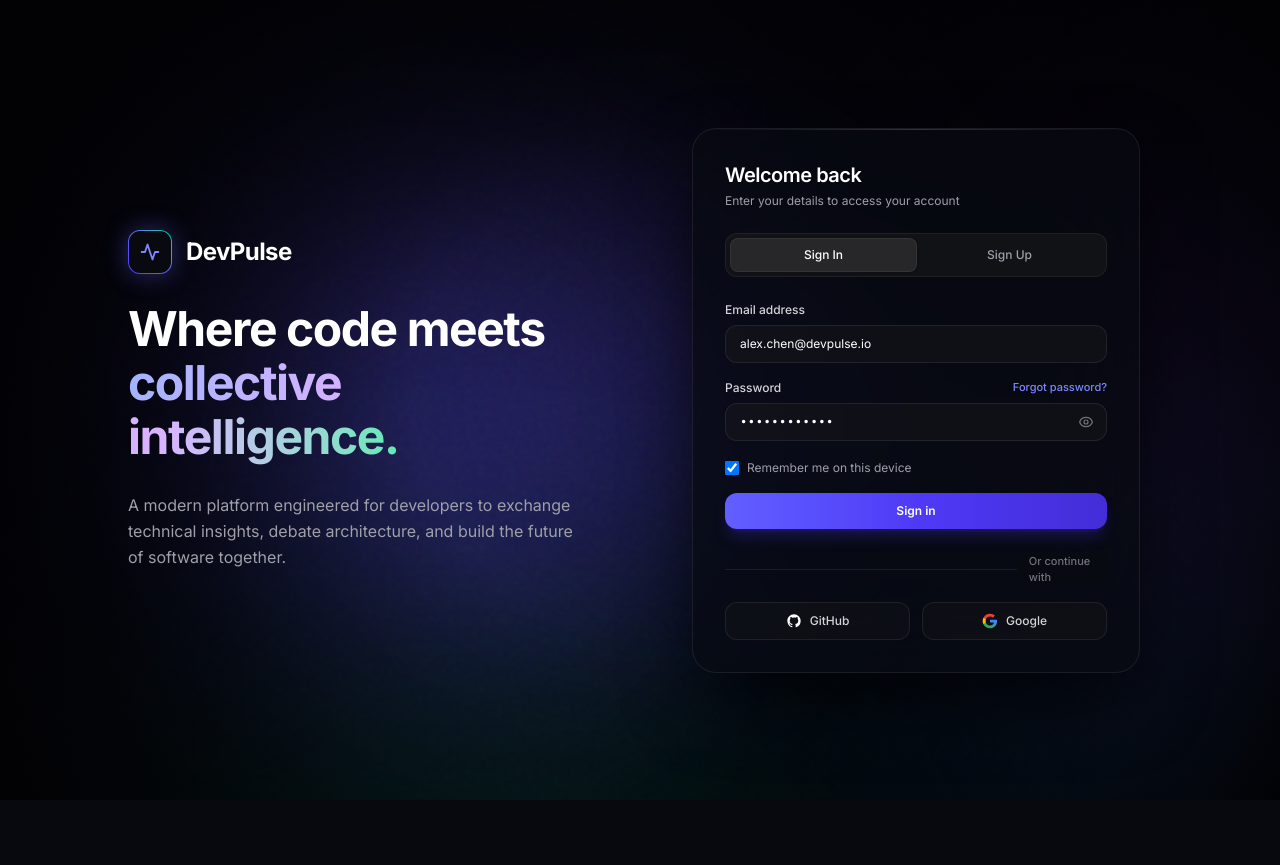
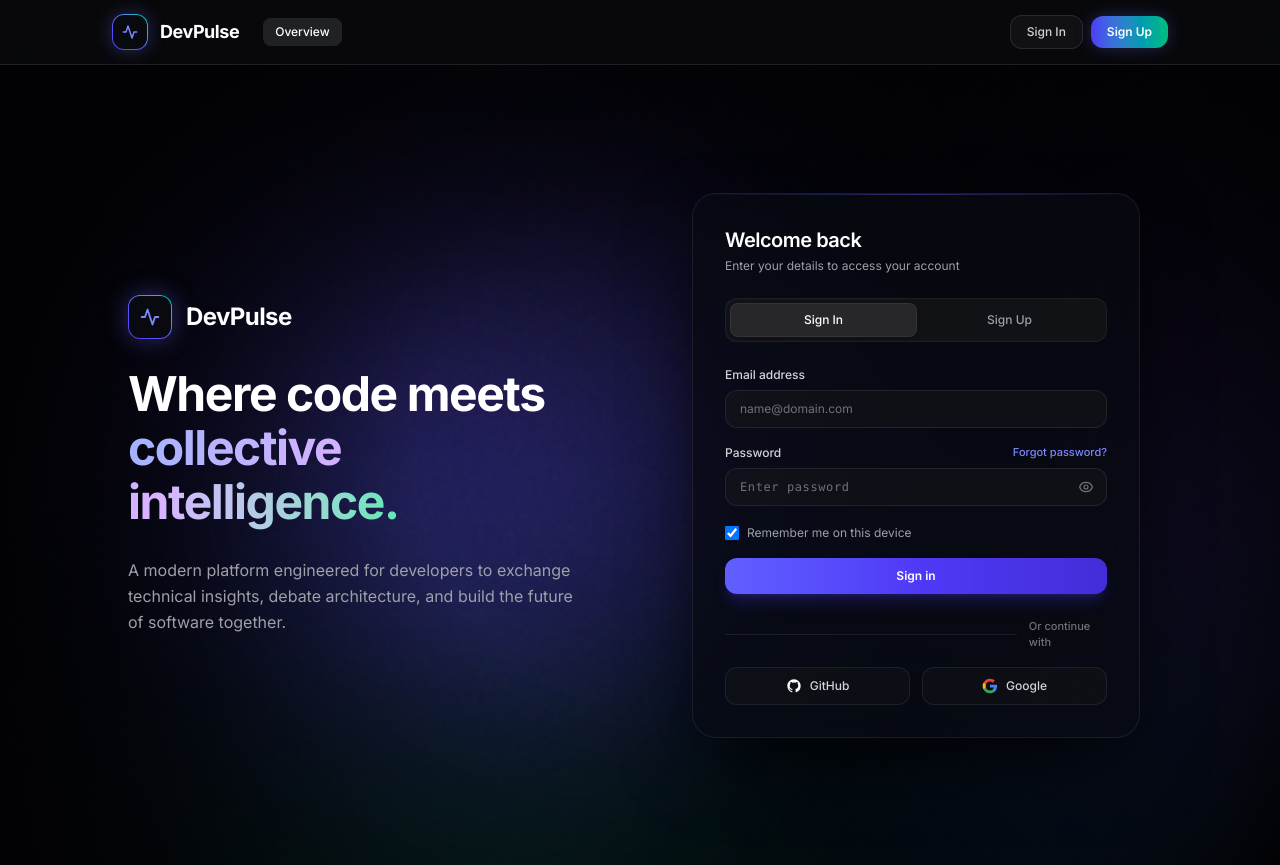
Before and after one commit to darksoul-atik/6S_Intern_Project, a Next.js app in the folder frontend/: page / in a window 1280 px wide. Before the commit the page ends 800 px from the top, so only its background shows below. Built offline with nearby package versions, Linux system fonts and the light colour scheme; no server answers.

Commit message:
feat(frontend): show current user/role in header

```diff
--- a/frontend/src/app/layout.tsx
+++ b/frontend/src/app/layout.tsx
@@ -15,6 +15,7 @@ export const metadata: Metadata = {
 };
 
 import { AuthProvider } from '@/context/AuthContext';
+import { Navbar } from '@/components/Navbar';
 
 export default function RootLayout({
   children,
@@ -24,7 +25,10 @@ export default function RootLayout({
   return (
     <html lang="en" className={`${inter.variable} h-full antialiased`}>
       <body className="min-h-full bg-[#020205] text-white font-sans selection:bg-indigo-500/30 selection:text-white">
-        <AuthProvider>{children}</AuthProvider>
+        <AuthProvider>
+          <Navbar />
+          <main>{children}</main>
+        </AuthProvider>
       </body>
     </html>
   );
--- a/frontend/src/app/page.tsx
+++ b/frontend/src/app/page.tsx
@@ -5,12 +5,18 @@ import { motion } from 'framer-motion';
 import { apiClient } from '@/lib/api';
 import { MeshGradientBackground } from '@/components/MeshGradientBackground';
 
+import { useRouter } from 'next/navigation';
+import { useAuth } from '@/context/AuthContext';
+
 interface HealthData {
   status: string;
   db: 'connected' | 'disconnected';
 }
 
 export default function Home() {
+  const router = useRouter();
+  const { user, isAuthenticated } = useAuth();
+
   // Silent health telemetry (Preserves Day 1 contract under the hood)
   useEffect(() => {
     apiClient<HealthData>('/health')
@@ -26,20 +32,19 @@ export default function Home() {
 
   // Auth UI state
   const [authMode, setAuthMode] = useState<'signin' | 'signup'>('signin');
-  const [email, setEmail] = useState<string>('alex.chen@devpulse.io');
-  const [password, setPassword] = useState<string>('••••••••••••');
+  const [email, setEmail] = useState<string>('');
+  const [password, setPassword] = useState<string>('');
   const [showPassword, setShowPassword] = useState<boolean>(false);
   const [rememberMe, setRememberMe] = useState<boolean>(true);
   const [toast, setToast] = useState<string | null>(null);
 
   const handleSubmit = (e: React.FormEvent) => {
     e.preventDefault();
-    setToast(
-      authMode === 'signin'
-        ? 'Interface preview: Authentication engine activates on Day 2.'
-        : 'Interface preview: User registration arrives on Day 2.'
-    );
-    setTimeout(() => setToast(null), 4000);
+    if (authMode === 'signin') {
+      router.push('/login');
+    } else {
+      router.push('/signup');
+    }
   };
 
   return (
--- /dev/null
+++ b/frontend/src/components/Navbar.tsx
@@ -0,0 +1,118 @@
+'use client';
+
+import Link from 'next/link';
+import { usePathname } from 'next/navigation';
+import { useAuth } from '@/context/AuthContext';
+
+export function Navbar() {
+  const pathname = usePathname();
+  const { user, isAuthenticated, logout, isLoading } = useAuth();
+
+  return (
+    <header className="sticky top-0 z-50 w-full border-b border-white/10 bg-zinc-950/70 backdrop-blur-xl">
+      <div className="mx-auto flex h-16 max-w-6xl items-center justify-between px-6 lg:px-12">
+
+        {/* Left: Brand Logo */}
+        <div className="flex items-center space-x-6">
+          <Link href="/" className="flex items-center space-x-3 group">
+            <div className="flex h-9 w-9 items-center justify-center rounded-xl bg-gradient-to-tr from-indigo-600 via-indigo-500 to-emerald-400 p-[1px] shadow-[0_0_18px_rgba(99,102,241,0.35)] transition-transform group-hover:scale-105">
+              <div className="flex h-full w-full items-center justify-center rounded-[11px] bg-[#080a10]">
+                <svg
+                  className="h-4 w-4 text-indigo-400"
+                  viewBox="0 0 24 24"
+                  fill="none"
+                  stroke="currentColor"
+                  strokeWidth="2.2"
+                  strokeLinecap="round"
+                  strokeLinejoin="round"
+                >
+                  <path d="M22 12h-4l-3 9L9 3l-3 9H2" />
+                </svg>
+              </div>
+            </div>
+            <span className="text-lg font-bold tracking-tight text-white font-sans">
+              DevPulse
+            </span>
+          </Link>
+
+          {/* Nav Links */}
+          <nav className="hidden sm:flex items-center space-x-1">
+            <Link
+              href="/"
+              className={`rounded-lg px-3 py-1.5 text-xs font-medium transition-colors ${
+                pathname === '/'
+                  ? 'bg-white/10 text-white'
+                  : 'text-zinc-400 hover:text-zinc-200 hover:bg-white/5'
+              }`}
+            >
+              Overview
+            </Link>
+            {isAuthenticated && (
+              <Link
+                href="/dashboard"
+                className={`rounded-lg px-3 py-1.5 text-xs font-medium transition-colors ${
+                  pathname.startsWith('/dashboard')
+                    ? 'bg-white/10 text-white'
+                    : 'text-zinc-400 hover:text-zinc-200 hover:bg-white/5'
+                }`}
+              >
+                Dashboard
+              </Link>
+            )}
+          </nav>
+        </div>
+
+        {/* Right: Auth Status & Controls */}
+        <div className="flex items-center space-x-3">
+          {isLoading ? (
+            <div className="h-5 w-20 bg-white/5 rounded-md animate-pulse" />
+          ) : isAuthenticated && user ? (
+            <div className="flex items-center space-x-3">
+              {/* User Identity & Role Badge */}
+              <div className="flex items-center space-x-2 rounded-xl border border-white/10 bg-white/[0.04] px-3 py-1.5 backdrop-blur-md">
+                <div className="h-2 w-2 rounded-full bg-emerald-400 animate-pulse" />
+                <span className="text-xs font-medium text-zinc-200 max-w-[140px] truncate sm:max-w-none">
+                  {user.name || user.email}
+                </span>
+                <span
+                  id="navbar-user-role-badge"
+                  className={`text-[10px] uppercase font-bold tracking-wider px-2 py-0.5 rounded-full ${
+                    user.role === 'admin'
+                      ? 'bg-gradient-to-r from-indigo-500/30 via-purple-500/30 to-emerald-500/30 text-indigo-300 border border-indigo-400/30 shadow-[0_0_12px_rgba(99,102,241,0.2)]'
+                      : 'bg-zinc-800 text-zinc-300 border border-zinc-700'
+                  }`}
+                >
+                  {user.role}
+                </span>
+              </div>
+
+              {/* Logout Button */}
+              <button
+                id="navbar-logout-btn"
+                onClick={() => logout()}
+                className="rounded-xl border border-red-500/20 bg-red-500/10 px-3 py-1.5 text-xs font-medium text-red-300 hover:bg-red-500/20 hover:border-red-500/40 transition-all active:scale-95"
+              >
+                Logout
+              </button>
+            </div>
+          ) : (
+            <div className="flex items-center space-x-2">
+              <Link
+                href="/login"
+                className="rounded-xl border border-white/10 bg-white/[0.04] px-4 py-2 text-xs font-medium text-zinc-300 hover:bg-white/[0.08] hover:text-white transition-all"
+              >
+                Sign In
+              </Link>
+              <Link
+                href="/signup"
+                className="rounded-xl bg-gradient-to-r from-indigo-600 to-emerald-500 px-4 py-2 text-xs font-semibold text-white shadow-[0_0_16px_rgba(99,102,241,0.3)] hover:shadow-[0_0_22px_rgba(99,102,241,0.5)] hover:brightness-110 transition-all"
+              >
+                Sign Up
+              </Link>
+            </div>
+          )}
+        </div>
+      </div>
+    </header>
+  );
+}
```
